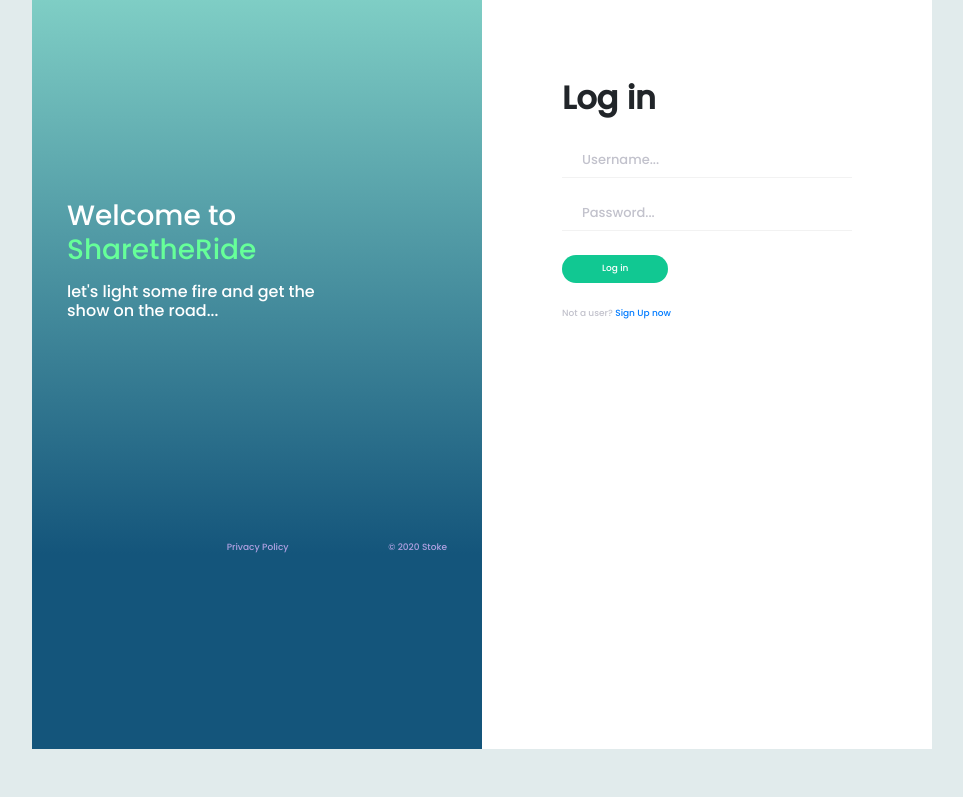
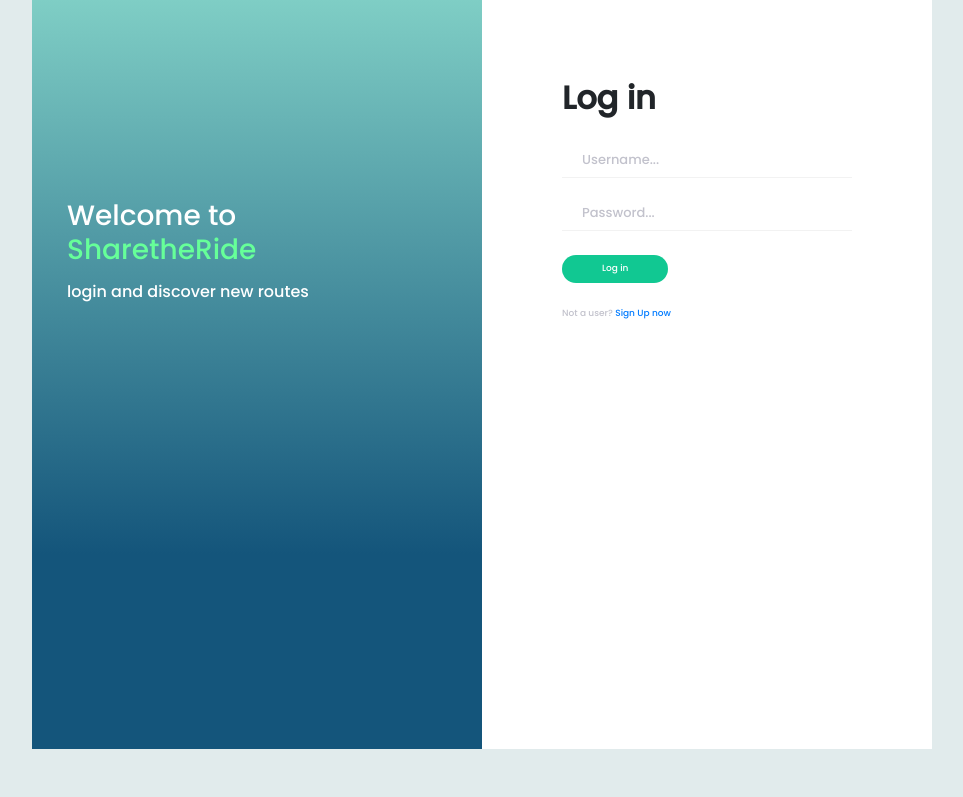
Before and after one commit to elenasa42/SharetheRide, a Django app: page /ShareTheRideApp/signin/ in a window 1280 px wide. Shown: the part 49-846 px from the top of the page, without its empty margins (158-1121 px from the left). Run offline with Django 3.2, Linux system fonts and the light colour scheme; some libraries are stand-ins or nearby versions.

Commit message:
Update signin.html

```diff
--- a/ShareTheRideApp/templates/ShareTheRideApp/signin.html
+++ b/ShareTheRideApp/templates/ShareTheRideApp/signin.html
@@ -24,12 +24,8 @@
             <div class="greeting">
                 <h3>Welcome to <span class="txt">SharetheRide</span></h3>
             </div>
-            <h6 class="mt-3">let's light some fire and get the show on the road...</h6>
-            <div class="footer">
-                <div class="socials d-flex flex-row justify-content-between text-white">
-                    <div class="d-flex flex-row"><i class="fab fa-linkedin-in"></i><i class="fab fa-facebook-f"></i><i class="fab fa-twitter"></i></div> <span>Privacy Policy</span> <span>&copy; 2020 Stoke</span>
-                </div>
-            </div>
+            <h6 class="mt-3">login and discover new routes</h6>
+
         </div>
         <div class="col-md-6 rcol">
             <form class="sign-up" method="POST">
```
